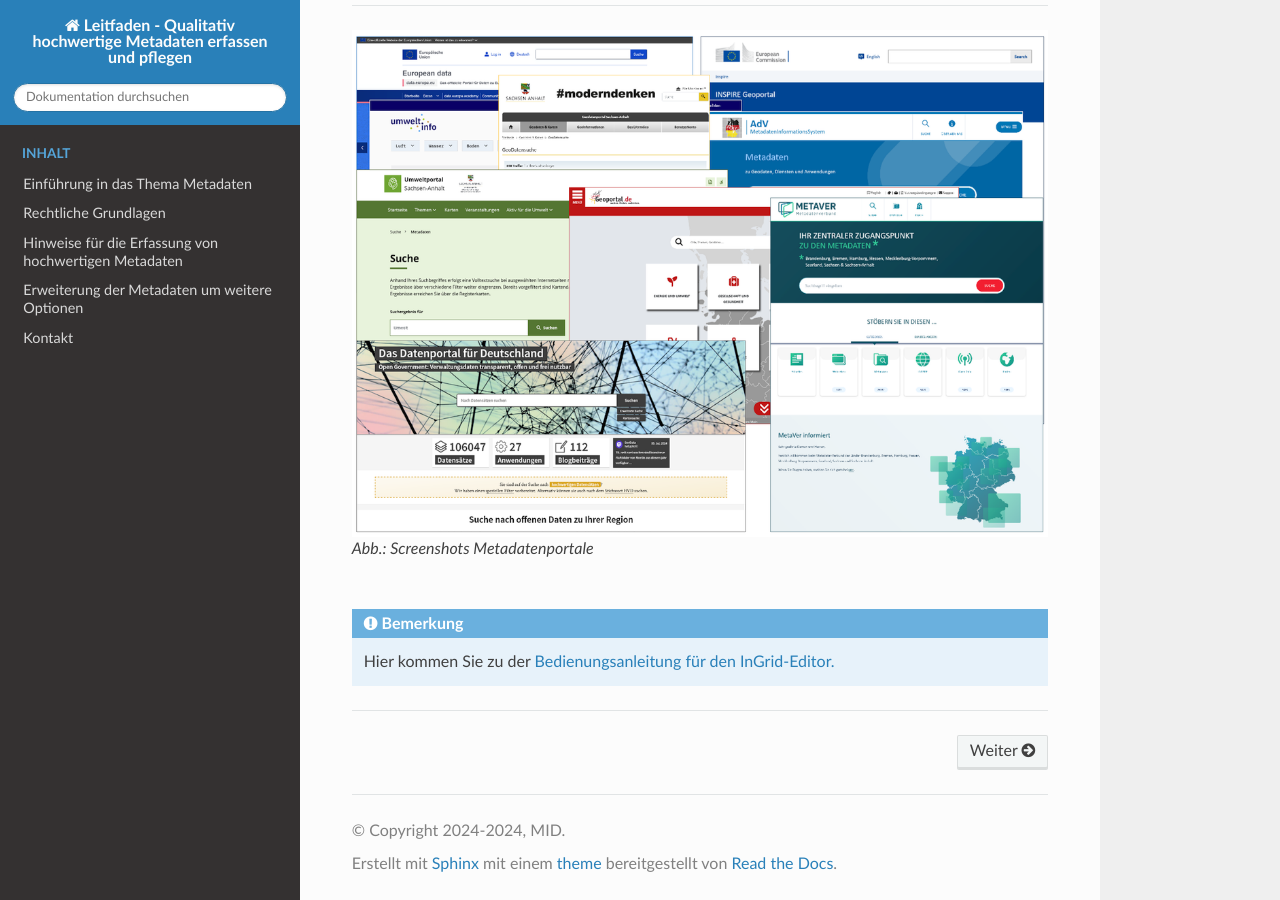
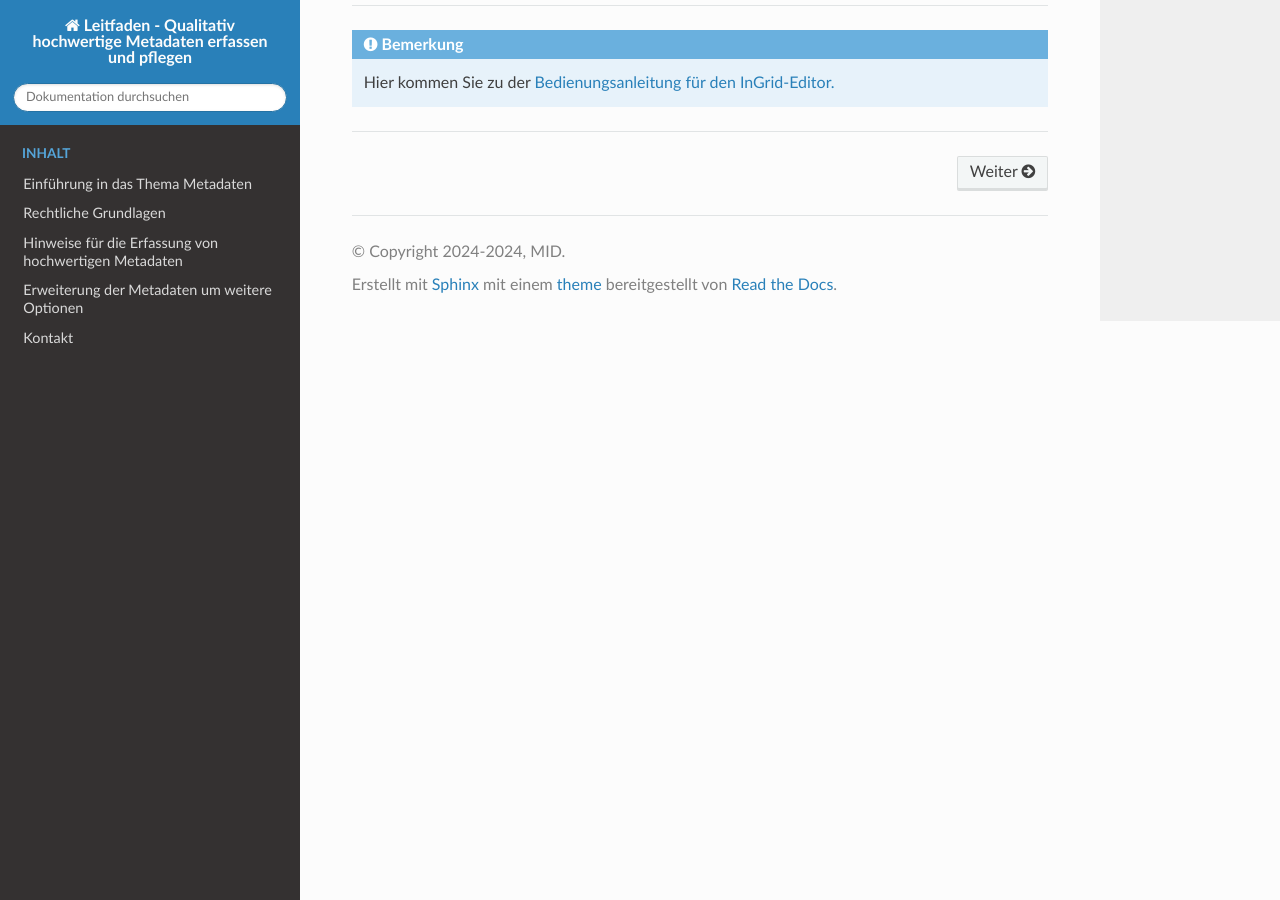
Before and after one commit to tomiwo/ingrid-mdk-st-high-quality-metadata, a Sphinx documentation site: the page built from docs/index.rst, in a window 1280 px wide and 900 px high, scrolled down 602 px. Built offline with Sphinx 7.4.7 and the Read the Docs theme 3.1.0, drawn with Linux system fonts in a browser that asks for light colours.

Commit message:
Update index.rst

```diff
--- a/docs/index.rst
+++ b/docs/index.rst
@@ -30,16 +30,6 @@ Qualitativ hochwertige Metadaten erfassen und pflegen - Hinweise für Metadatene
 
 --------------------------------------------------------------------------------------------------------------
 
-.. figure:: img/startseite/metadatenportale.png
-   :alt: Screenshots Metadatenportale
-   :align: left
-   :scale: 70
-   :figwidth: 100%
-
-   Abb.: Screenshots Metadatenportale
-
---------------------------------------------------------------------------------------------------------------
-
 .. note:: Hier kommen Sie zu der `Bedienungsanleitung für den InGrid-Editor. <https://metaver-bedienungsanleitung.readthedocs.io/de/latest/index.html>`_
 
 --------------------------------------------------------------------------------------------------------------
```
